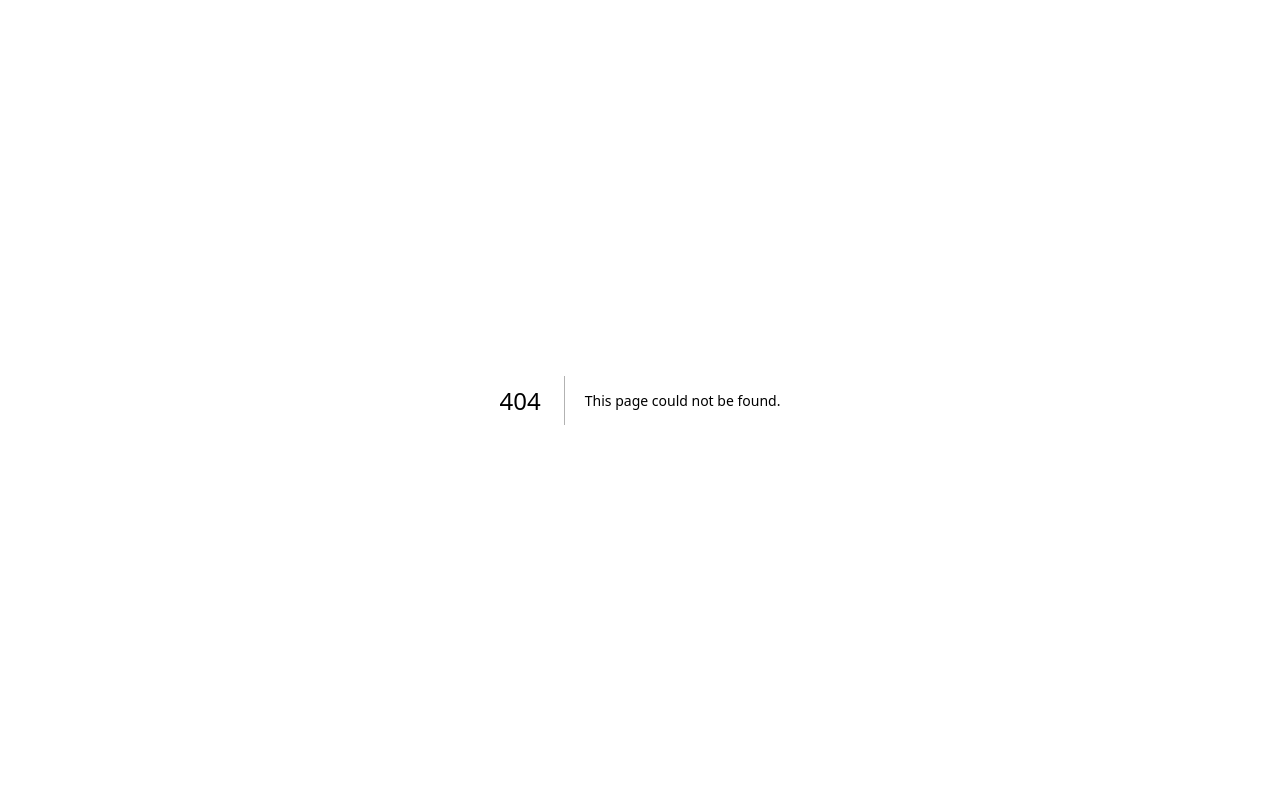
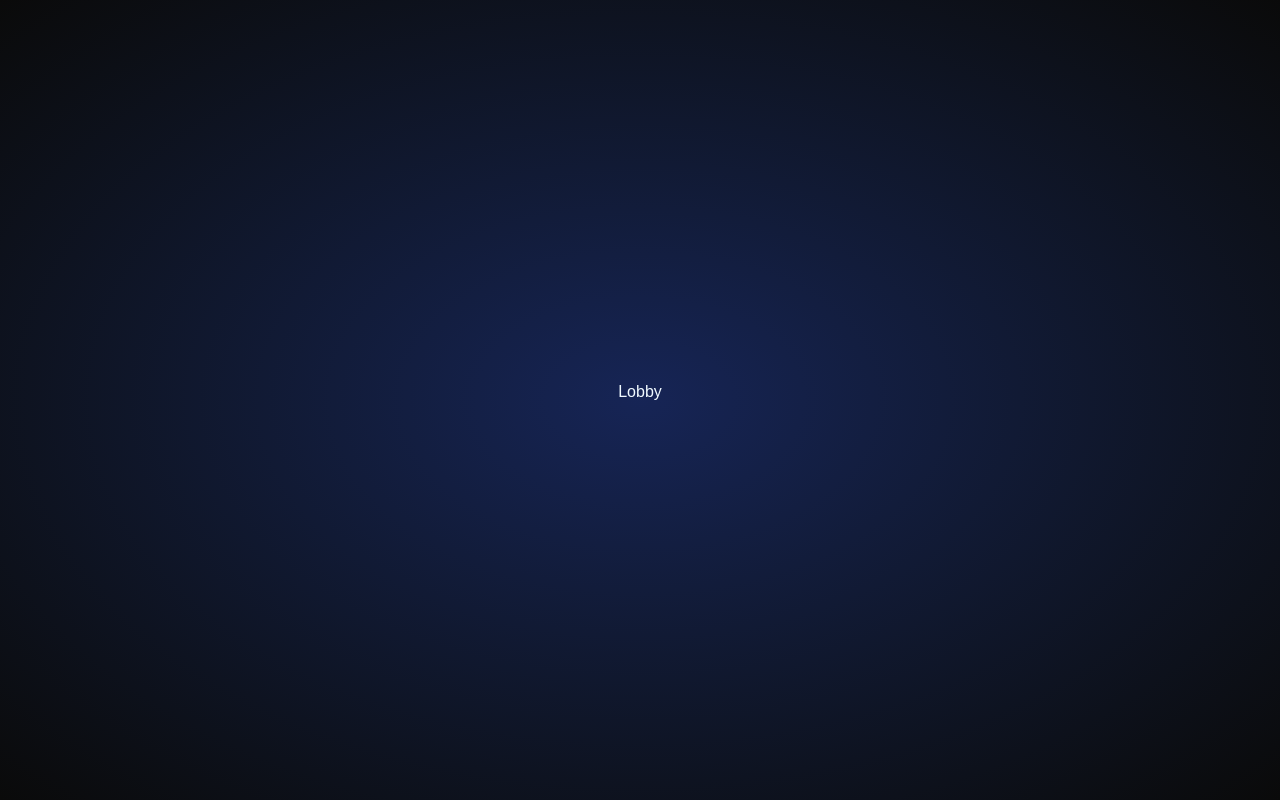
Before and after one commit to Nqbral/old-love-letter, a Next.js app in the folder workspaces/client/: page /lobby in a window 1280 px wide. Before the commit this address had no page. Built offline with nearby package versions, Linux system fonts and the light colour scheme; a web font is replaced by a local one.

Commit message:
CLIENT - Add Lobby page

```diff
--- /dev/null
+++ b/workspaces/client/src/app/lobby/page.tsx
@@ -0,0 +1,8 @@
+export default function Home() {
+  return (
+    <div className="container flex h-full min-h-screen w-full flex-col items-center justify-center gap-4">
+      <h1 className="">Lobby</h1>
+      <div className="flex flex-row gap-12"></div>
+    </div>
+  );
+}
```
